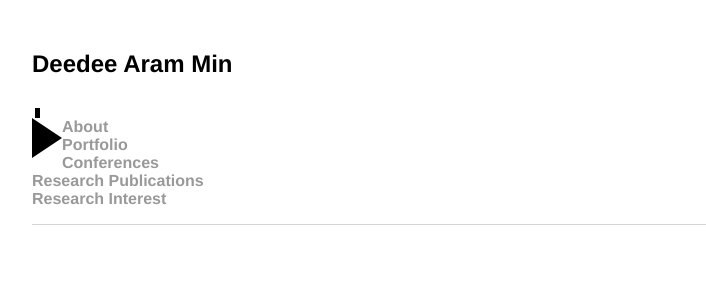
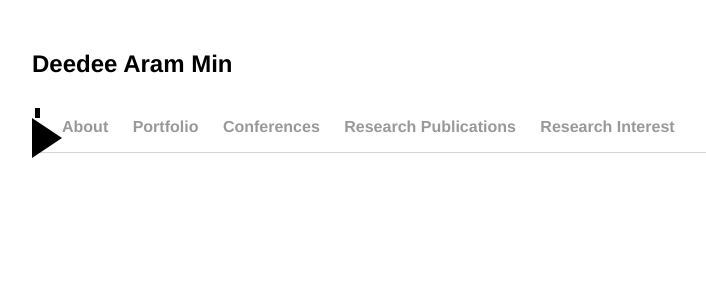
Before and after one commit to mindeed/mindeed.github.io, a Jekyll site: the page built from index.html, in a window 1280 px wide. Shown: the top 300 px of the page, without its empty margins (96-802 px from the left). Built offline with Jekyll 4.4.1, drawn with Linux system fonts in a browser that asks for light colours.

Commit message:
Update main.css

```diff
--- a/css/main.css
+++ b/css/main.css
@@ -32,10 +32,10 @@ nav ul, footer ul {
     font-weight: bold;
 }
 
-/*nav ul li, footer ul li {
+nav ul li, footer ul li {
     display: inline;
     margin-right: 20px;
-}*/
+}
 
 a {
     text-decoration: none;
```
